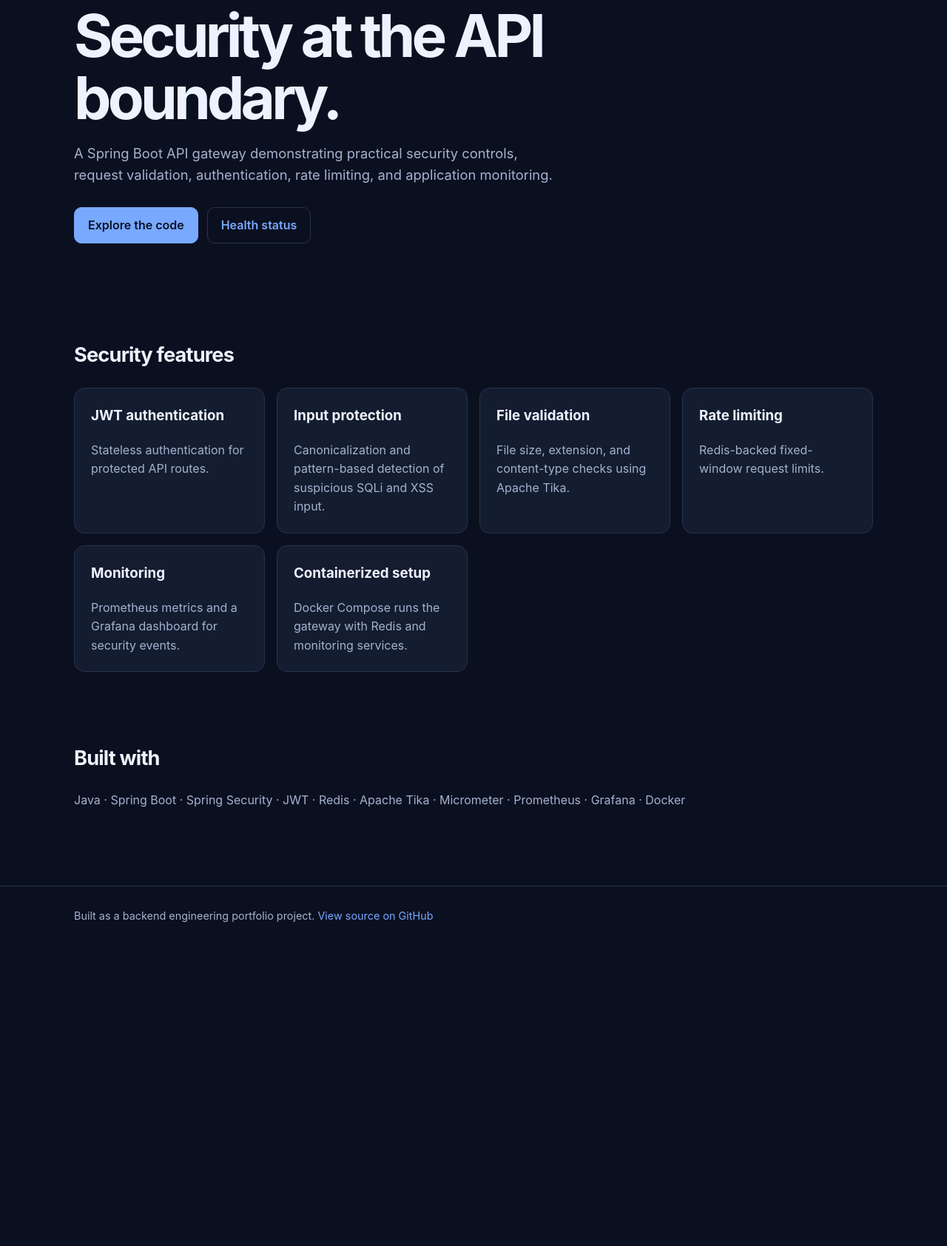
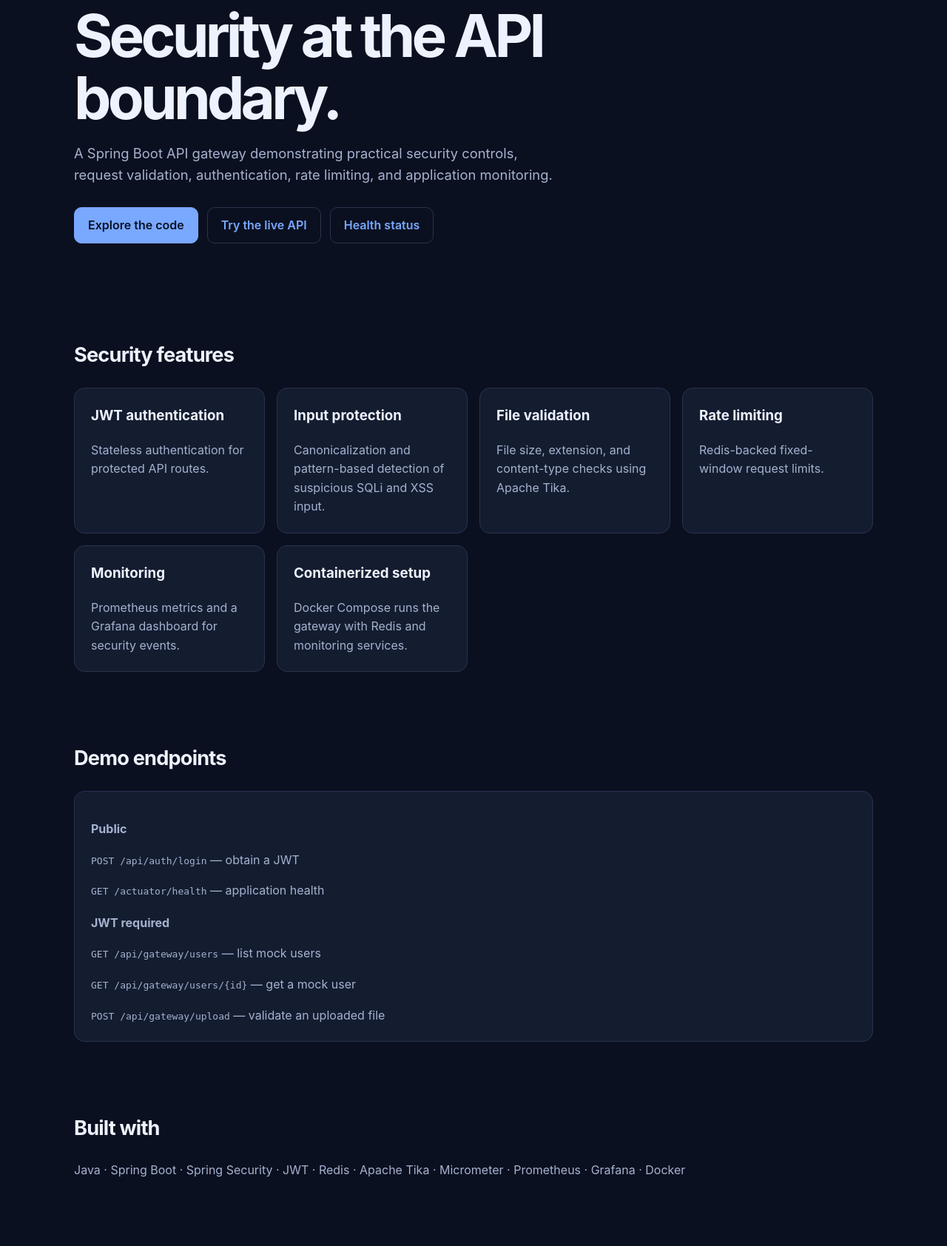
Before and after one commit to sanmitha-23/secure-api-gateway, a Spring Boot app: page / in a window 1280 px wide. Shown: the part 196-1880 px from the top of the page at 74% size. Before the commit the page ends 1443 px from the top, so only its background shows below. Run offline with Spring Boot 4, Linux system fonts and the light colour scheme; some of the project's set-up classes (security, data sources, template engines, error pages and the like) are left out, and stand-ins take their place.

Commit message:
Add demo links and endpoint list

```diff
--- a/src/main/resources/static/index.html
+++ b/src/main/resources/static/index.html
@@ -194,6 +194,8 @@
             <div class="actions">
                 <a class="button primary" href="https://github.com/sanmitha-23/secure-api-gateway"
                    target="_blank" rel="noopener noreferrer">Explore the code</a>
+                <a class="button" href="https://github.com/sanmitha-23/secure-api-gateway#try-it-live"
+                   target="_blank" rel="noopener noreferrer">Try the live API</a>
                 <a class="button" href="/actuator/health">Health status</a>
             </div>
         </section>
@@ -233,6 +235,20 @@
             </div>
         </section>
 
+        <section id="endpoints">
+            <h2>Demo endpoints</h2>
+            <div class="card">
+                <p><strong>Public</strong></p>
+                <p><code>POST /api/auth/login</code> — obtain a JWT</p>
+                <p><code>GET /actuator/health</code> — application health</p>
+
+                <p style="margin-top: 18px;"><strong>JWT required</strong></p>
+                <p><code>GET /api/gateway/users</code> — list mock users</p>
+                <p><code>GET /api/gateway/users/{id}</code> — get a mock user</p>
+                <p><code>POST /api/gateway/upload</code> — validate an uploaded file</p>
+            </div>
+        </section>
+
         <section id="technology">
             <h2>Built with</h2>
             <p class="stack">
```
